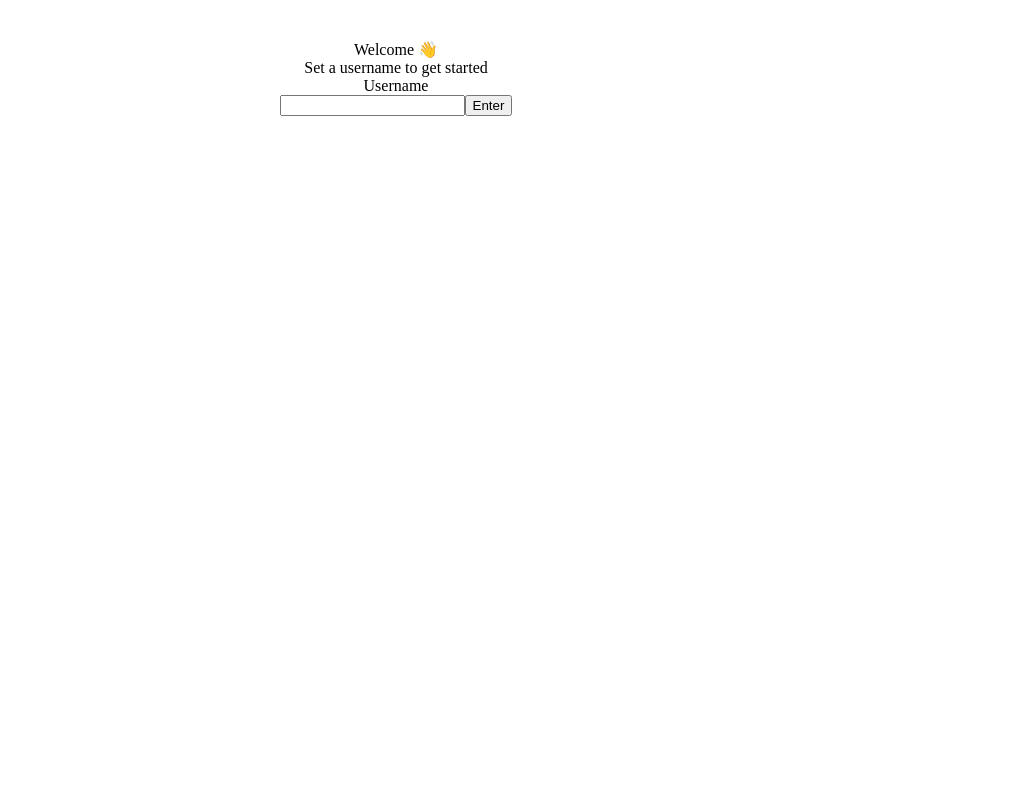
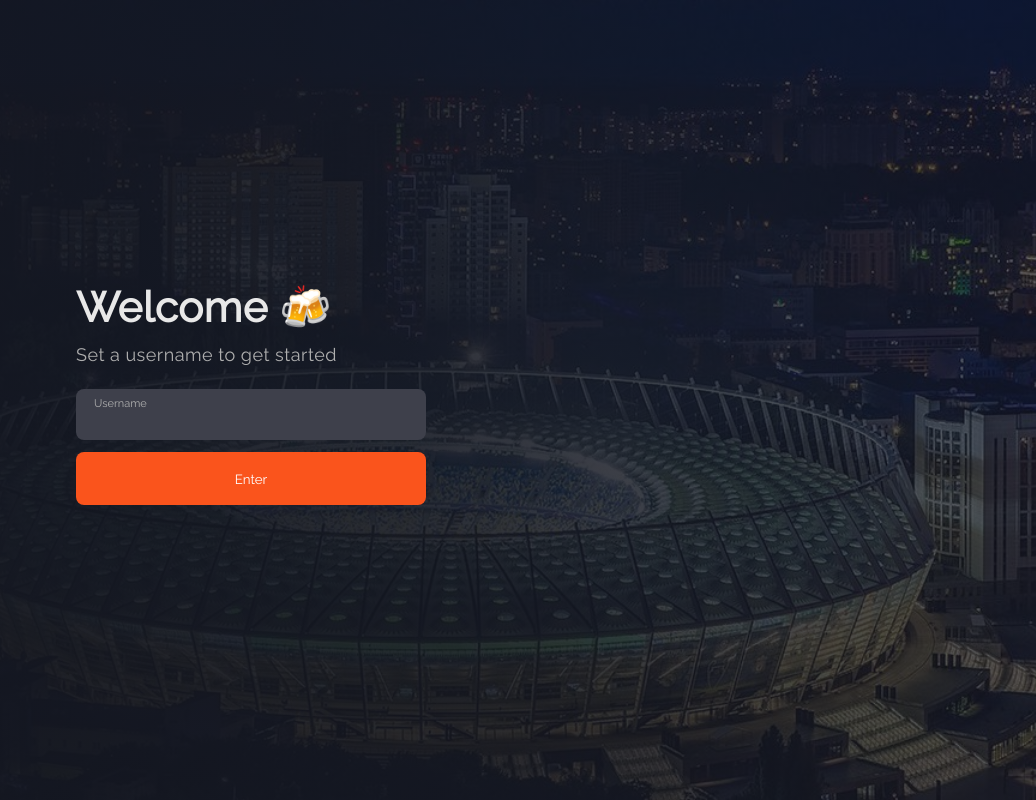
Before and after one commit to leonid-vegera/frontend-realtime_chat, a React (Vite) app: page / in a window 1280 px wide. Shown: the whole page, without its empty margins (244-1280 px from the left). Built offline with nearby package versions, Linux system fonts and the light colour scheme.

Commit message:
Styles added

```diff
--- a/index.html
+++ b/index.html
@@ -4,6 +4,9 @@
   <meta charset="UTF-8"/>
   <link rel="icon" type="image/svg+xml" href="/fight.ico"/>
   <meta name="viewport" content="width=device-width, initial-scale=1.0"/>
+  <link rel="preconnect" href="https://fonts.googleapis.com">
+  <link rel="preconnect" href="https://fonts.gstatic.com" crossorigin>
+  <link href="https://fonts.googleapis.com/css2?family=Raleway&display=swap" rel="stylesheet">
   <title>Realtime chat</title>
 </head>
 <body>
--- a/package.json
+++ b/package.json
@@ -10,6 +10,7 @@
     "preview": "vite preview"
   },
   "dependencies": {
+    "axios": "^1.4.0",
     "react": "^18.2.0",
     "react-dom": "^18.2.0"
   },
--- a/src/App.css
+++ b/src/App.css
@@ -1,42 +1,94 @@
-#root {
-    max-width: 1280px;
-    margin: 0 auto;
-    padding: 2rem;
-    text-align: center;
+
+body {
+    background-image: url('./assets/olimpic.jpg');
+    background-repeat: no-repeat;
+    background-size: cover;
+    height: 100vh;
+    width: 100vw;
+    margin: 0;
+    font-family: 'Raleway', sans-serif;
 }
 
-/*.logo {*/
-/*  height: 6em;*/
-/*  padding: 1.5em;*/
-/*  will-change: filter;*/
-/*  transition: filter 300ms;*/
-/*}*/
-/*.logo:hover {*/
-/*  filter: drop-shadow(0 0 2em #646cffaa);*/
-/*}*/
-/*.logo.react:hover {*/
-/*  filter: drop-shadow(0 0 2em #61dafbaa);*/
-/*}*/
+.background {
+    width: 100vw;
+    height: 100vh;
+    background: linear-gradient(75deg, rgb(20, 23, 33) 0%, rgb(20 23 33 / 90%) 50%, rgb(20 23 33 / 63%) 100%);
+    /* Vertical center */
+    display: table-cell;
+    vertical-align: middle;
+}
 
-/*@keyframes logo-spin {*/
-/*  from {*/
-/*    transform: rotate(0deg);*/
-/*  }*/
-/*  to {*/
-/*    transform: rotate(360deg);*/
-/*  }*/
-/*}*/
+.form-card {
+    width: 50%;
+    max-width: 350px;
+    padding: 0% 25% 0% 25%;
+}
 
-/*@media (prefers-reduced-motion: no-preference) {*/
-/*  a:nth-of-type(2) .logo {*/
-/*    animation: logo-spin infinite 20s linear;*/
-/*  }*/
-/*}*/
+.form-title {
+    font-size: 42px;
+    font-weight: 800;
+    letter-spacing: 0.5px;
+    color: #e8e8e8;
+    padding-bottom: 12px;
+}
 
-/*.card {*/
-/*  padding: 2em;*/
-/*}*/
+.form-subtitle {
+    font-size: 18px;
+    letter-spacing: 0.5px;
+    color: #afafaf;
+    padding-bottom: 24px;
+}
 
-/*.read-the-docs {*/
-/*  color: #888;*/
-/*}*/
+.auth {
+    position: relative;
+    display: inline-block;
+    width: 100%;
+    padding-bottom: 12px;
+}
+
+.auth-label {
+    position: absolute;
+    top: 8px;
+    left: 18px;
+    font-size: 11px;
+    color: rgb(175, 175, 175);
+    width: 100px;
+}
+
+.auth-input {
+    background-color: #3e404b;
+    color: white;
+    outline: none;
+    border: none;
+    border-radius: 8px;
+    padding: 24px 18px 12px 18px;
+    width: calc(100% - 18px - 18px);
+    margin-bottom: 12px;
+}
+
+.auth-button {
+    width: 100%;
+    height: 53px;
+    color: white;
+    background-color: #fa541c;
+    border: none;
+    outline: none;
+    border-radius: 8px;
+    font-family: 'Raleway', sans-serif;
+    cursor: pointer;
+    transition: all .44s ease;
+    -webkit-transition: all .44s ease;
+    -moz-transition: all .44s ease;
+}
+
+.auth-button:hover {
+    filter: brightness(145%);
+}
+
+.chat-wrapper {
+    height: 80vh;
+    width: 80%;
+    margin-left: 10%;
+    color: white;
+    background: rgb(43, 47, 60);
+}
--- a/src/AuthPage.jsx
+++ b/src/AuthPage.jsx
@@ -1,14 +1,22 @@
+import axios from 'axios';
+
 const AuthPage = ({onAuth}) => {
   const onSubmit = (event) => {
     event.preventDefault();
+    console.log('ET', event.target[0])
     const {value} = event.target[0];
-    onAuth({username: value, secret: value});
+    axios.post(
+      'http://localhost:1927/authenticate',
+      {username: value}
+    ).then(result => {
+      onAuth({username: value, secret: value});
+    }).catch(error => console.log(error))
   };
 
   return (
     <div className="background">
       <form onSubmit={onSubmit} className="form-card">
-        <div className="form-title">Welcome 👋</div>
+        <div className="form-title">Welcome 🍻</div>
 
         <div className="form-subtitle">Set a username to get started</div>
 
```
Also changed, not shown: src/assets/olimpic.jpg (added), 1 other file (tests, documents, lock files or other folders).
